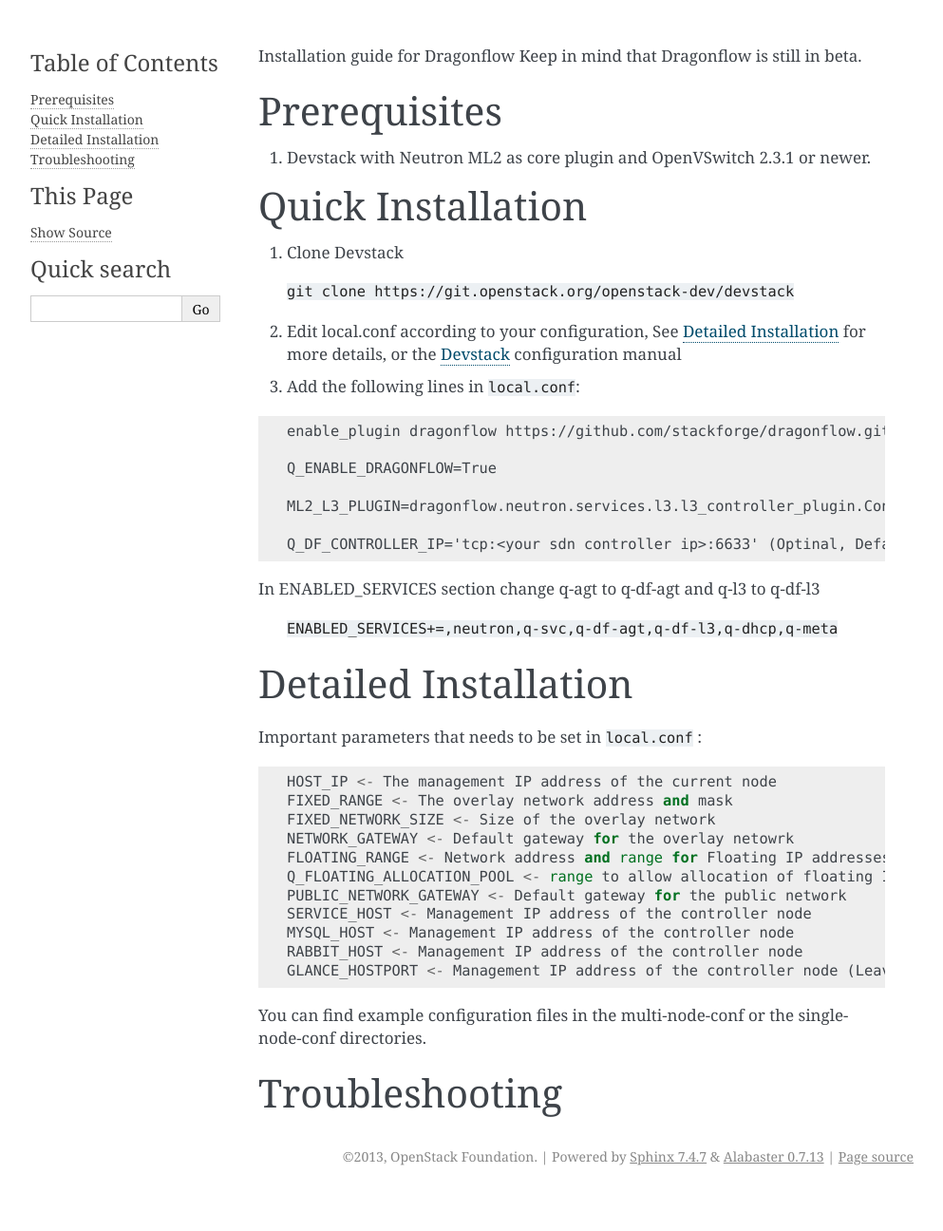
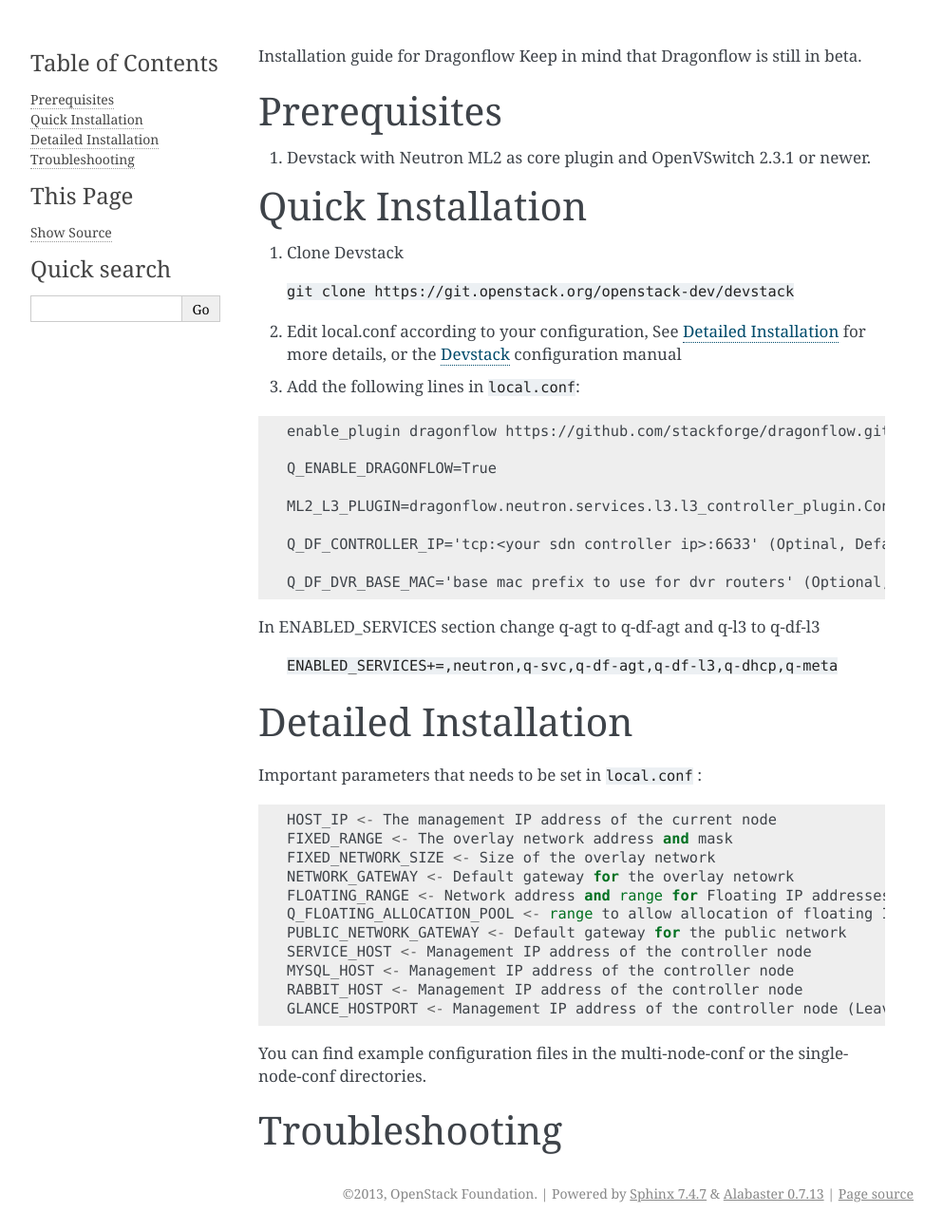
Before and after one commit to openstack-archive/dragonflow, a Sphinx documentation site: the page built from doc/source/readme.rst, in a window 1280 px wide. Shown: the whole page at 95% size, without its empty margins (148-1141 px from the left). Built offline with Sphinx 7.4.7, drawn with Linux system fonts in a browser that asks for light colours; before the commit the page ends 1257 px from its top, so only the background shows below that.

Commit message:
Add DVR settings for devstack plugin
In order to support DVR SNAT for dragonflow, neutron
should be configured to work in DVR mode, this patch configure
this automatically by the devstack plugin

Change-Id: I68e43fb6ae89202ef83e48e8d1ce29440766ec5f
Closes-Bug: #1443301

```diff
--- a/doc/source/readme.rst
+++ b/doc/source/readme.rst
@@ -29,6 +29,8 @@
 
    Q_DF_CONTROLLER_IP='tcp:<your sdn controller ip>:6633' (Optinal, Default == $HOST_IP)
 
+   Q_DF_DVR_BASE_MAC='base mac prefix to use for dvr routers' (Optional, Default == FA:16:3F:00:00:00)
+
 In ENABLED_SERVICES section change q-agt to q-df-agt and q-l3 to q-df-l3
 
    ``ENABLED_SERVICES+=,neutron,q-svc,q-df-agt,q-df-l3,q-dhcp,q-meta``
```
Also changed, not shown: 2 other files.
